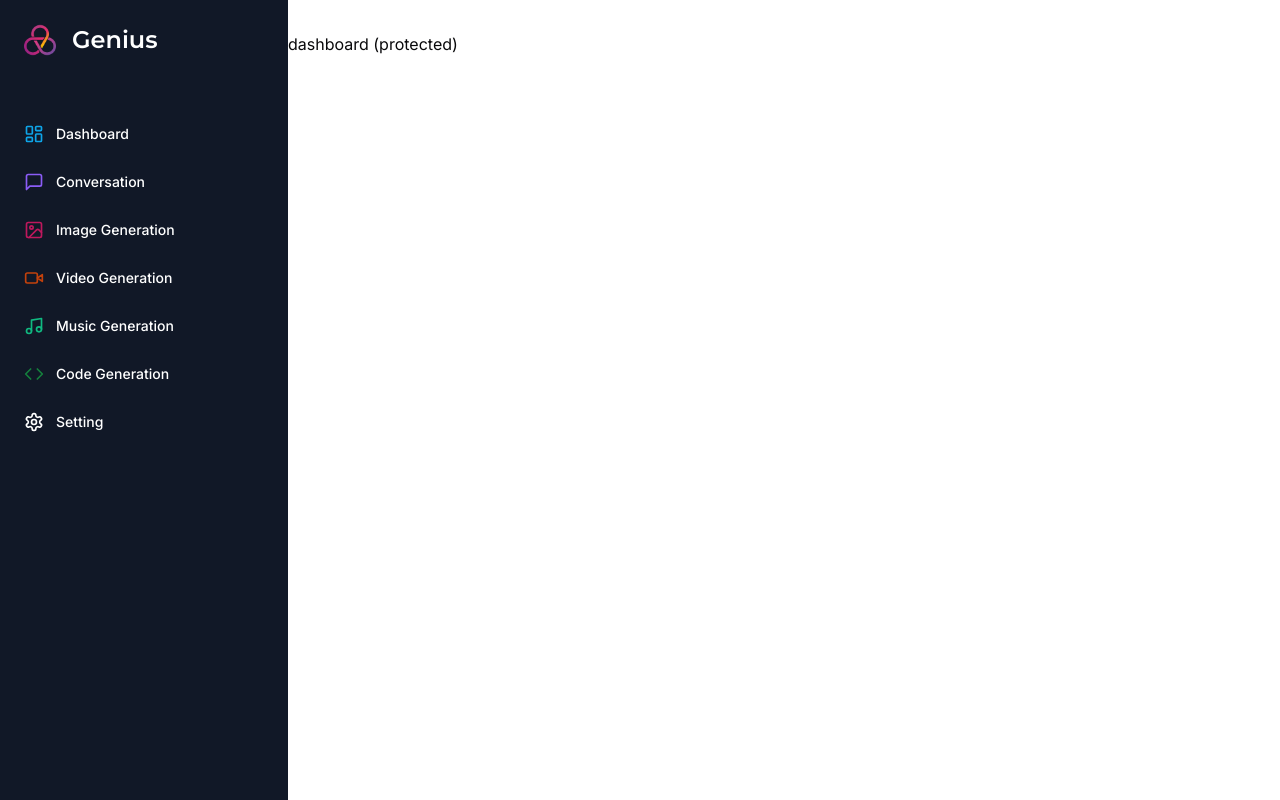
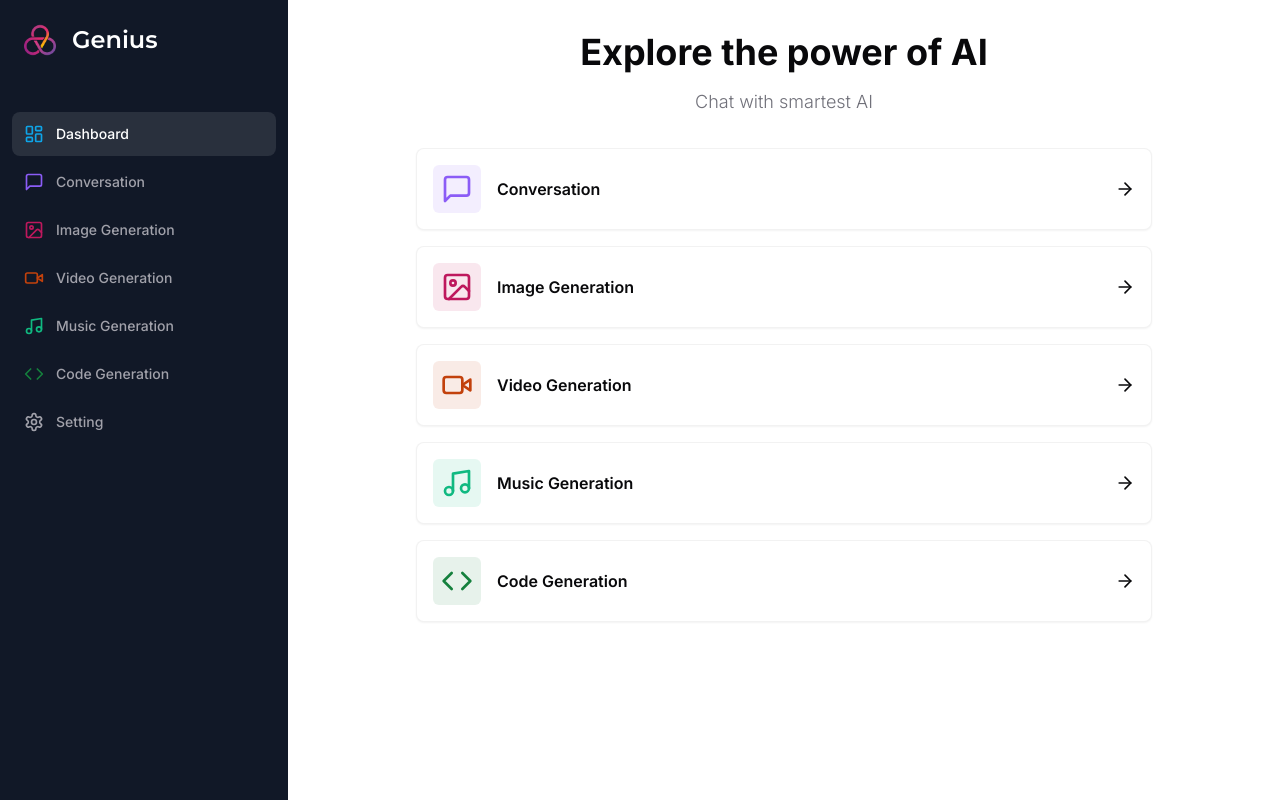
Before and after one commit to pullso/ai-saas, a Next.js app: page /dashboard in a window 1280 px wide. Built offline with nearby package versions, Linux system fonts and the light colour scheme.

Commit message:
dashboard layout has been added

```diff
--- a/app/(dashboard)/(routes)/dashboard/page.tsx
+++ b/app/(dashboard)/(routes)/dashboard/page.tsx
@@ -1,3 +1,84 @@
+'use client'
+
+import { Card } from '@/components/ui/card'
+import { cn } from '@/lib/utils'
+import {
+	ArrowRight,
+	Code,
+	ImageIcon,
+	MessageSquare,
+	MusicIcon,
+	VideoIcon,
+} from 'lucide-react'
+import { useRouter } from 'next/navigation'
+
+const tools = [
+	{
+		label: 'Conversation',
+		icon: MessageSquare,
+		color: 'text-violet-500',
+		bgColor: 'bg-violet-500/10',
+		href: '/conversation',
+	},
+	{
+		label: 'Image Generation',
+		icon: ImageIcon,
+		href: '/image',
+		color: 'text-pink-700',
+		bgColor: 'bg-pink-700/10',
+	},
+	{
+		label: 'Video Generation',
+		icon: VideoIcon,
+		href: '/video',
+		color: 'text-orange-700',
+		bgColor: 'bg-orange-700/10',
+	},
+	{
+		label: 'Music Generation',
+		icon: MusicIcon,
+		href: '/music',
+		color: 'text-emerald-500',
+		bgColor: 'bg-emerald-500/10',
+	},
+	{
+		label: 'Code Generation',
+		icon: Code,
+		href: '/code',
+		color: 'text-green-700',
+		bgColor: 'bg-green-700/10',
+	},
+]
+
 export default function DashboardPage() {
-	return <div>dashboard (protected)</div>
+	const router = useRouter()
+	return (
+		<div>
+			<div className='mb-8 space-y-4'>
+				<h2 className='text-2xl md:text-4xl font-bold text-center'>
+					Explore the power of AI
+				</h2>
+				<p className='text-muted-foreground font-light text-sm md:text-lg text-center'>
+					Chat with smartest AI
+				</p>
+			</div>
+			<div className='px-4 md:px-20 lg:px-32 space-y-4'>
+				{tools.map(tool => (
+					<Card
+						onClick={() => router.push(tool.href)}
+						key={tool.href}
+						className='p-4 border-black/5 flex items-center justify-between hover:shadow-md transition cursor-pointer'
+					>
+						<div className='flex items-center gap-x-4'>
+							<div className={cn('p-2 w-fit rounded-md', tool.bgColor)}>
+								<tool.icon className={cn('w-8 h-8', tool.color)}></tool.icon>
+							</div>
+							<div className='font-semibold'>{tool.label}</div>
+						</div>
+						<ArrowRight className='w-5 h-5' />
+					</Card>
+				))}
+			</div>
+		</div>
+	)
 }
--- a/components/sidebar.tsx
+++ b/components/sidebar.tsx
@@ -1,3 +1,5 @@
+'use client'
+
 import Link from 'next/link'
 import Image from 'next/image'
 import { Montserrat } from 'next/font/google'
@@ -11,6 +13,7 @@ import {
 	Settings,
 	VideoIcon,
 } from 'lucide-react'
+import { usePathname } from 'next/navigation'
 
 const montserrat = Montserrat({
 	weight: '600',
@@ -62,6 +65,7 @@ const routes = [
 ]
 
 const Sidebar = () => {
+	const pathname = usePathname()
 	return (
 		<div className='space-y-4 py-4 flex flex-col h-full bg-[#111827] text-white'>
 			<div className='px-3 py-2 flex-1'>
@@ -78,7 +82,12 @@ const Sidebar = () => {
 						<Link
 							href={route.href}
 							key={route.href}
-							className='text-sm group flex p-3 w-full justify-start font-medium cursor-pointer hover:text-white hover:bg-white/10 rounded-lg transition'
+							className={cn(
+								'text-sm group flex p-3 w-full justify-start font-medium cursor-pointer hover:text-white hover:bg-white/10 rounded-lg transition',
+								pathname === route.href
+									? 'text-white bg-white/10'
+									: 'text-zinc-400'
+							)}
 						>
 							<div className='flex items-center flex-1'>
 								<route.icon className={cn('h-5 w-5 mr-3', route.color)} />
--- /dev/null
+++ b/components/ui/card.tsx
@@ -0,0 +1,79 @@
+import * as React from "react"
+
+import { cn } from "@/lib/utils"
+
+const Card = React.forwardRef<
+  HTMLDivElement,
+  React.HTMLAttributes<HTMLDivElement>
+>(({ className, ...props }, ref) => (
+  <div
+    ref={ref}
+    className={cn(
+      "rounded-lg border bg-card text-card-foreground shadow-sm",
+      className
+    )}
+    {...props}
+  />
+))
+Card.displayName = "Card"
+
+const CardHeader = React.forwardRef<
+  HTMLDivElement,
+  React.HTMLAttributes<HTMLDivElement>
+>(({ className, ...props }, ref) => (
+  <div
+    ref={ref}
+    className={cn("flex flex-col space-y-1.5 p-6", className)}
+    {...props}
+  />
+))
+CardHeader.displayName = "CardHeader"
+
+const CardTitle = React.forwardRef<
+  HTMLParagraphElement,
+  React.HTMLAttributes<HTMLHeadingElement>
+>(({ className, ...props }, ref) => (
+  <h3
+    ref={ref}
+    className={cn(
+      "text-2xl font-semibold leading-none tracking-tight",
+      className
+    )}
+    {...props}
+  />
+))
+CardTitle.displayName = "CardTitle"
+
+const CardDescription = React.forwardRef<
+  HTMLParagraphElement,
+  React.HTMLAttributes<HTMLParagraphElement>
+>(({ className, ...props }, ref) => (
+  <p
+    ref={ref}
+    className={cn("text-sm text-muted-foreground", className)}
+    {...props}
+  />
+))
+CardDescription.displayName = "CardDescription"
+
+const CardContent = React.forwardRef<
+  HTMLDivElement,
+  React.HTMLAttributes<HTMLDivElement>
+>(({ className, ...props }, ref) => (
+  <div ref={ref} className={cn("p-6 pt-0", className)} {...props} />
+))
+CardContent.displayName = "CardContent"
+
+const CardFooter = React.forwardRef<
+  HTMLDivElement,
+  React.HTMLAttributes<HTMLDivElement>
+>(({ className, ...props }, ref) => (
+  <div
+    ref={ref}
+    className={cn("flex items-center p-6 pt-0", className)}
+    {...props}
+  />
+))
+CardFooter.displayName = "CardFooter"
+
+export { Card, CardHeader, CardFooter, CardTitle, CardDescription, CardContent }
```
